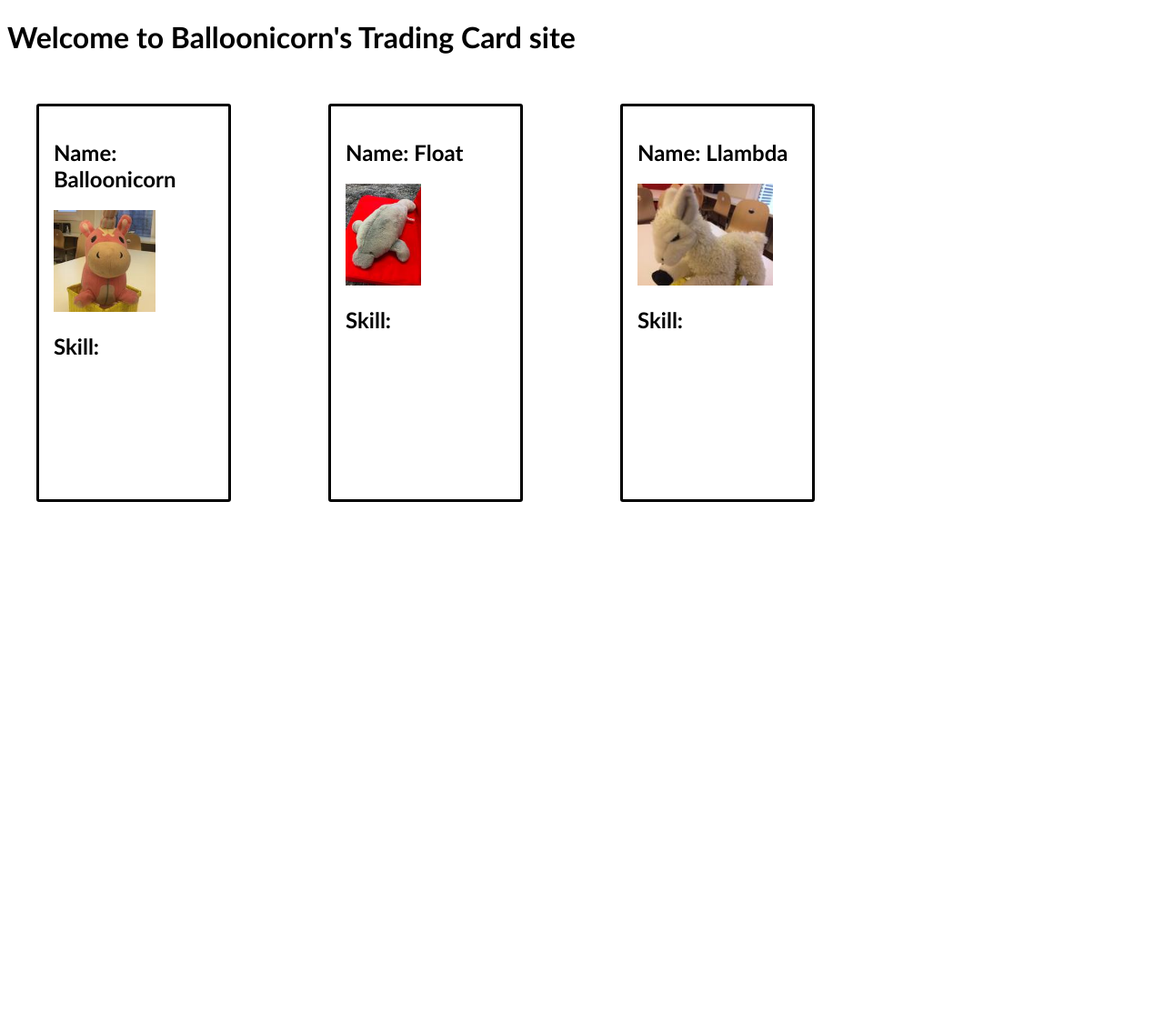
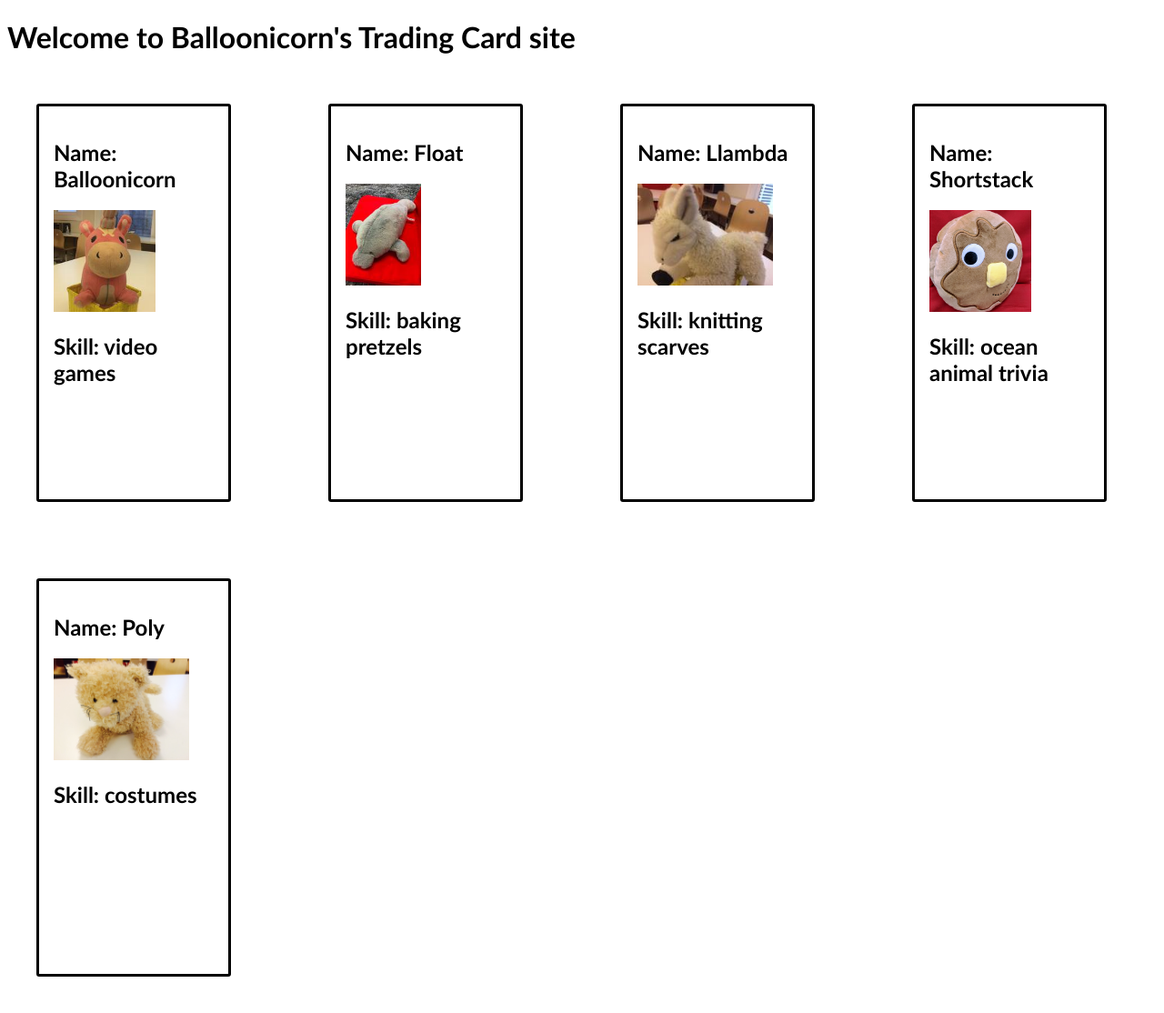
Before and after one commit to ndrygas/react-trading-cards, a Flask app: page /cards in a window 1280 px wide. Shown: the whole page at 91% size. Before the commit the page ends 552 px from the top, so only its background shows below. Run offline with Flask 2, Linux system fonts and the light colour scheme; some libraries are stand-ins or nearby versions.

Commit message:
Completed up to step 3

```diff
--- a/static/js/tradingCard.jsx
+++ b/static/js/tradingCard.jsx
@@ -13,7 +13,7 @@ function TradingCard(props) {
     <div className="card">
       <h2>Name: {props.name}</h2>
       <img src={props.imgUrl} alt="profile" />
-      <h2>Skill: </h2>
+      <h2>Skill: {props.skill}</h2>
     </div>
   );
 }
@@ -32,3 +32,13 @@ ReactDOM.render(
   <TradingCard name="Llambda" skill="knitting scarves" imgUrl="/static/img/llambda.jpg" />,
   document.querySelector('#llambda'),
 );
+
+ReactDOM.render(
+  <TradingCard name="Shortstack" skill="ocean animal trivia" imgUrl="/static/img/shortstack-overflow.jpeg" />,
+  document.querySelector('#shortstack'),
+);
+
+ReactDOM.render(
+  <TradingCard name="Poly" skill="costumes" imgUrl="/static/img/polymorphism.jpeg" />,
+  document.querySelector('#poly'),
+);
--- a/templates/cards.html
+++ b/templates/cards.html
@@ -17,6 +17,13 @@
 
   <!-- Mount Llambda's card on to this element. -->
   <div id="llambda"></div>
+
+  <!-- Mount ShortStack's card on to this element. -->
+  <div id="shortstack"></div>
+
+  <!-- Mount Poly's card on to this element. -->
+  <div id="poly"></div>
+
 </div>
 
 {% endblock %}
```
Also changed, not shown: static/js/homepage.jsx (+7 -1 lines).
